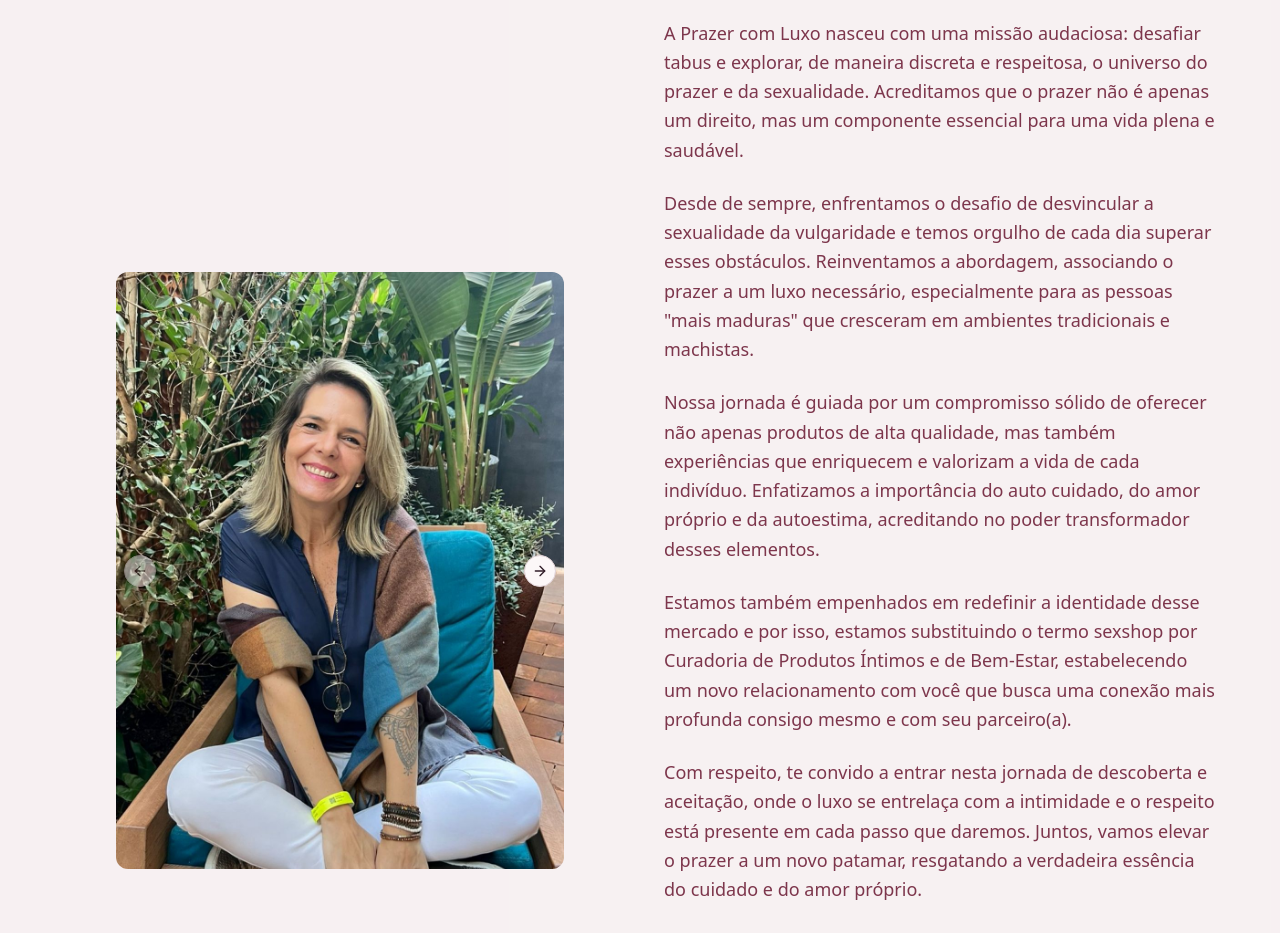
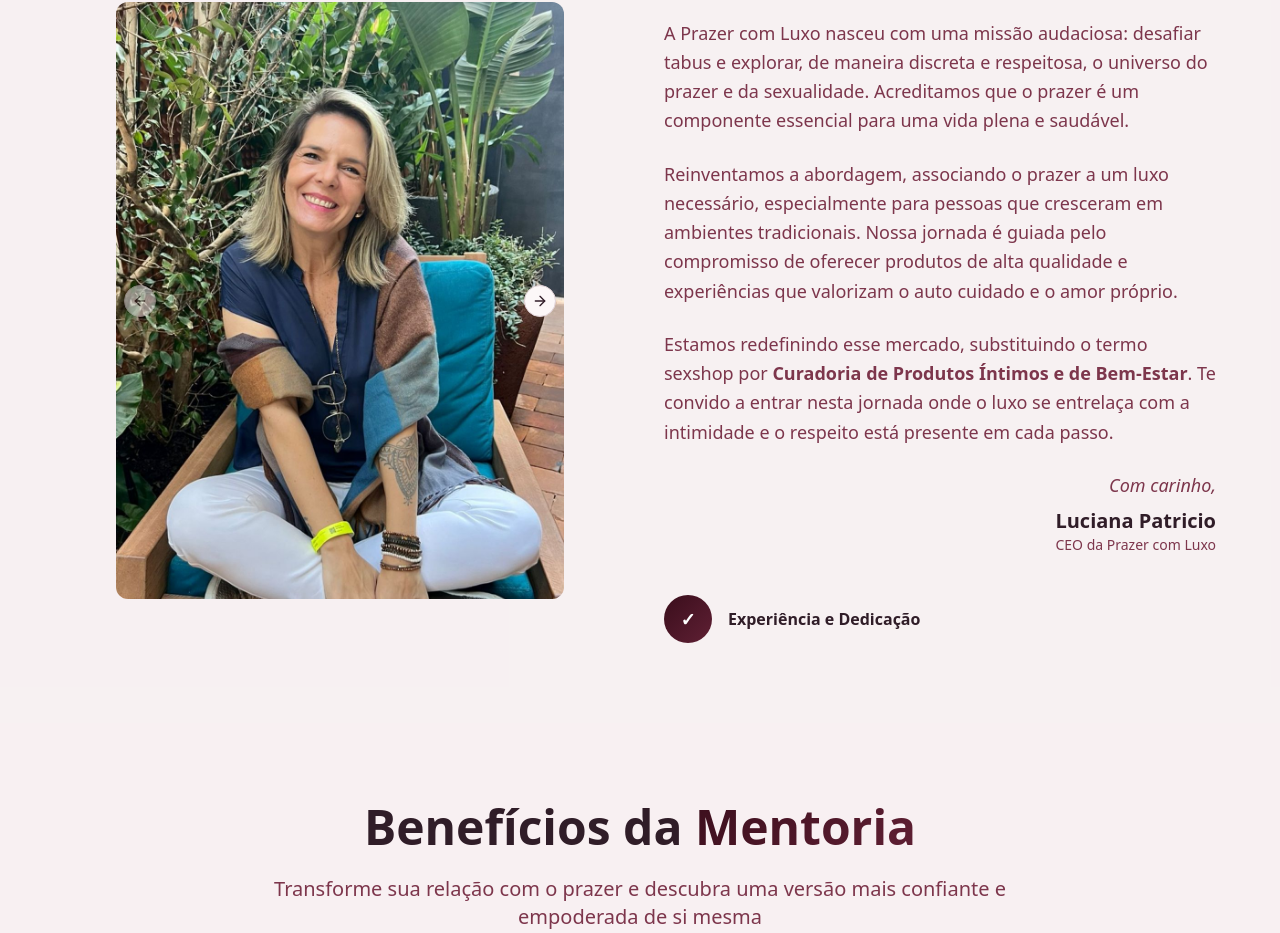
Before and after one commit to vowdigital/prazer-em-venda, a React (Vite) app: page / in a window 1280 px wide. Shown: the part 1854-2787 px from the top of the page. Built offline with nearby package versions, Linux system fonts and the light colour scheme.

Commit message:
Resumir texto da seção "Sobre Nós"
Texto da seção "Sobre Nós" foi resumido para maior concisão.

```diff
--- a/src/components/AboutUsSection.tsx
+++ b/src/components/AboutUsSection.tsx
@@ -46,27 +46,15 @@ const AboutUsSection = () => {
             </h3>
 
             <p className="text-lg text-muted-foreground leading-relaxed">
-              A Prazer com Luxo nasceu com uma missão audaciosa: desafiar tabus e explorar, de maneira discreta e respeitosa, o universo do prazer e da sexualidade. Acreditamos que o prazer não é apenas um direito, mas um componente essencial para uma vida plena e saudável.
+              A Prazer com Luxo nasceu com uma missão audaciosa: desafiar tabus e explorar, de maneira discreta e respeitosa, o universo do prazer e da sexualidade. Acreditamos que o prazer é um componente essencial para uma vida plena e saudável.
             </p>
 
             <p className="text-lg text-muted-foreground leading-relaxed">
-              Desde de sempre, enfrentamos o desafio de desvincular a sexualidade da vulgaridade e temos orgulho de cada dia superar esses obstáculos. Reinventamos a abordagem, associando o prazer a um luxo necessário, especialmente para as pessoas "mais maduras" que cresceram em ambientes tradicionais e machistas.
+              Reinventamos a abordagem, associando o prazer a um luxo necessário, especialmente para pessoas que cresceram em ambientes tradicionais. Nossa jornada é guiada pelo compromisso de oferecer produtos de alta qualidade e experiências que valorizam o auto cuidado e o amor próprio.
             </p>
 
             <p className="text-lg text-muted-foreground leading-relaxed">
-              Nossa jornada é guiada por um compromisso sólido de oferecer não apenas produtos de alta qualidade, mas também experiências que enriquecem e valorizam a vida de cada indivíduo. Enfatizamos a importância do auto cuidado, do amor próprio e da autoestima, acreditando no poder transformador desses elementos.
-            </p>
-
-            <p className="text-lg text-muted-foreground leading-relaxed">
-              Estamos também empenhados em redefinir a identidade desse mercado e por isso, estamos substituindo o termo sexshop por Curadoria de Produtos Íntimos e de Bem-Estar, estabelecendo um novo relacionamento com você que busca uma conexão mais profunda consigo mesmo e com seu parceiro(a).
-            </p>
-
-            <p className="text-lg text-muted-foreground leading-relaxed">
-              Com respeito, te convido a entrar nesta jornada de descoberta e aceitação, onde o luxo se entrelaça com a intimidade e o respeito está presente em cada passo que daremos. Juntos, vamos elevar o prazer a um novo patamar, resgatando a verdadeira essência do cuidado e do amor próprio.
-            </p>
-
-            <p className="text-lg text-muted-foreground leading-relaxed">
-              Venha explorar, conhecer e celebrar o prazer verdadeiro consigo mesma e com o parceiro escolhido para trilhar sua vida.
+              Estamos redefinindo esse mercado, substituindo o termo sexshop por <strong>Curadoria de Produtos Íntimos e de Bem-Estar</strong>. Te convido a entrar nesta jornada onde o luxo se entrelaça com a intimidade e o respeito está presente em cada passo.
             </p>
 
             <div className="mt-8 text-right">
```
